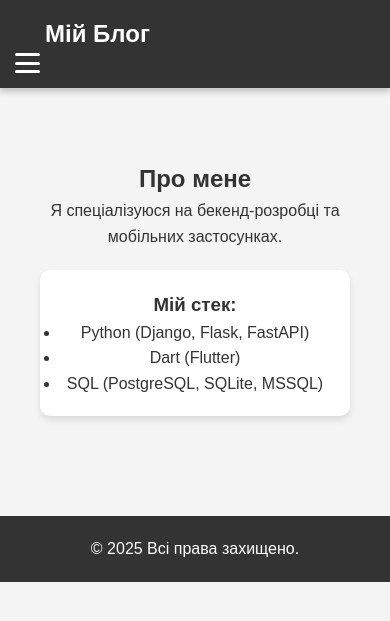
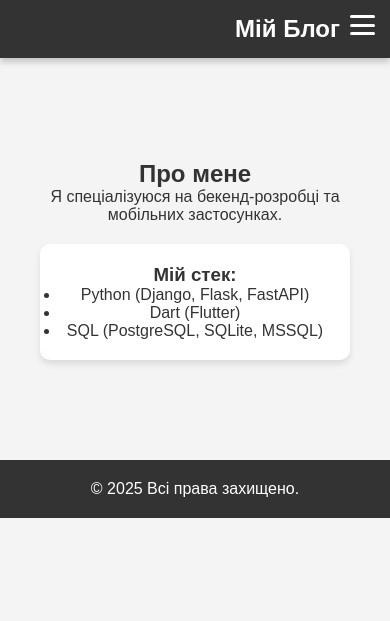
Before and after one commit to StepfanIT/Blog, a Django app: page /about/ in a window 390 px wide. Shown: the top 621 px of the page. Run offline with Django 5.2, Linux system fonts and the light colour scheme.

Commit message:
fix bugs

```diff
--- a/myblog/static/css/style.css
+++ b/myblog/static/css/style.css
@@ -10,7 +10,6 @@ body {
     background-color: #f4f4f4;
     color: #333;
     padding-top: 60px;
-    line-height: 1.6; /* Збільшено міжрядковий інтервал для кращого сприйняття тексту */
 }
 
 /* Стилі для меню */
@@ -26,12 +25,16 @@ body {
     justify-content: space-between;
     align-items: center;
     box-shadow: 0 4px 6px rgba(0, 0, 0, 0.2);
-    text-align: center;
+}
+
+.navbar .container {
+    display: flex;
+    justify-content: space-between;
+    width: 100%;
 }
 
 .navbar .brand {
-    flex: 1;
-    text-align: left;
+    margin-left: auto;  /* Це робить лого праворуч */
 }
 
 .navbar .brand a {
@@ -39,8 +42,7 @@ body {
     text-decoration: none;
     font-size: 24px;
     font-weight: bold;
-    display: block;
-    padding-left: 10px;
+    padding-right: 10px; /* Відступ з правої сторони */
 }
 
 .burger {
@@ -63,12 +65,6 @@ body {
     list-style: none;
     display: flex;
     gap: 20px;
-    margin: 0;
-    padding: 0;
-}
-
-.nav-links li {
-    display: inline;
 }
 
 .nav-links li a {
@@ -86,79 +82,35 @@ body {
     transform: scale(1.1);
 }
 
-/* Адаптивні стилі */
-@media (max-width: 768px) {
-    .burger {
-        display: flex;
-    }
-
-    .navbar {
-        justify-content: flex-start;
-        padding: 15px;
-    }
-
-    .nav-links {
-        position: fixed;
-        top: 60px;
-        left: -100%;
-        width: 100%;
-        height: calc(100% - 60px);
-        background: #333;
-        flex-direction: column;
-        justify-content: center;
-        align-items: center;
-        transition: left 0.3s ease;
-    }
-
-    .nav-links.active {
-        left: 0;
-    }
-
-    .nav-links li {
-        margin: 20px 0;
-    }
-
-    .navbar .brand {
-        flex: 1;
-        text-align: center;
-        padding: 0 20px;
-    }
-
 /* Стилі для секцій */
 .section {
-        padding: 60px 20px 40px; /* Зменшено падінг з боків */
-        max-width: 100%;
+    padding: 80px 40px 40px;
     text-align: center;
+    max-width: 1200px;
     margin: 0 auto;
 }
 
+/* Виправлення для центрування тексту на ПК */
 .about-content {
     display: flex;
     justify-content: center;
     align-items: center;
-        gap: 20px; /* Зменшено відстань між фото і текстом */
+    gap: 50px; /* Відстань між фото і текстом */
     animation: fadeIn 1s ease-in-out;
 }
 
 .about-text {
-        max-width: 90%; /* Обмежено максимальну ширину для тексту */
-        text-align: left;
-        padding: 0 10px; /* Додано падінг для тексту, щоб не ліг прямо до краю */
+    max-width: 600px;
+    text-align: left; /* Текст залишений ліворуч */
 }
 
 .about-photo img {
-        width: 250px; /* Зменшено ширину фото */
-        height: 250px; /* Зменшено висоту фото */
+    width: 300px;
+    height: 300px;
     border-radius: 50%;
     border: 4px solid #4e73df;
     box-shadow: 0 4px 8px rgba(0, 0, 0, 0.2);
     animation: scaleUp 1.5s ease-in-out;
-    }
-
-    .navbar ul {
-        flex-direction: column;
-        align-items: center;
-    }
 }
 
 /* Стилі для футера */
@@ -187,3 +139,61 @@ footer {
         transform: scale(1);
     }
 }
+
+/* Адаптивні стилі для мобільних */
+@media (max-width: 768px) {
+    .navbar {
+        padding: 15px;
+        justify-content: space-between;
+    }
+
+    .navbar .brand {
+        margin-left: auto; /* Лого праворуч на мобільних */
+        margin-right: 0; /* Прибираємо відступи з правої сторони */
+    }
+
+    .nav-links {
+        position: fixed;
+        top: 60px;
+        left: -100%;
+        width: 100%;
+        height: calc(100% - 60px);
+        background: #333;
+        flex-direction: column;
+        justify-content: center;
+        align-items: center;
+        transition: left 0.3s ease;
+    }
+
+    .nav-links.active {
+        left: 0;
+    }
+
+    .nav-links li {
+        margin: 20px 0;
+    }
+
+    .burger {
+        display: flex;
+    }
+
+    /* Мобільна версія: Центрування тексту */
+    .section {
+        padding: 60px 20px 40px;
+    }
+
+    .about-content {
+        flex-direction: column; /* Зміна напрямку на колонку для мобільної версії */
+        align-items: center; /* Центрування контенту */
+    }
+
+    .about-text {
+        text-align: center; /* Текст по центру */
+        max-width: 90%; /* Обмеження ширини */
+    }
+
+    .about-photo img {
+        width: 250px;
+        height: 250px;
+    }
+}
```
Also changed, not shown: myblog/blog/templates/navbar.html (line endings or trailing spaces). Lines whose indentation alone changed are shown as unchanged.
